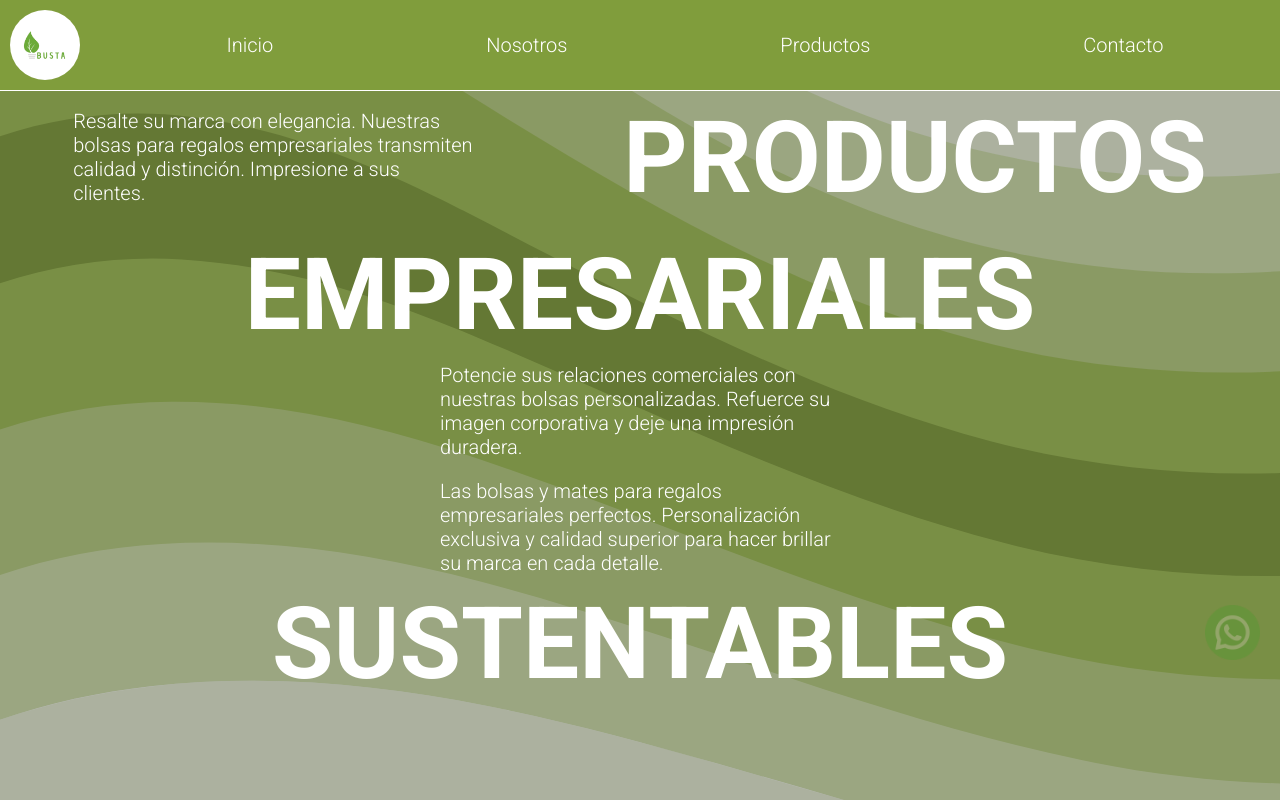
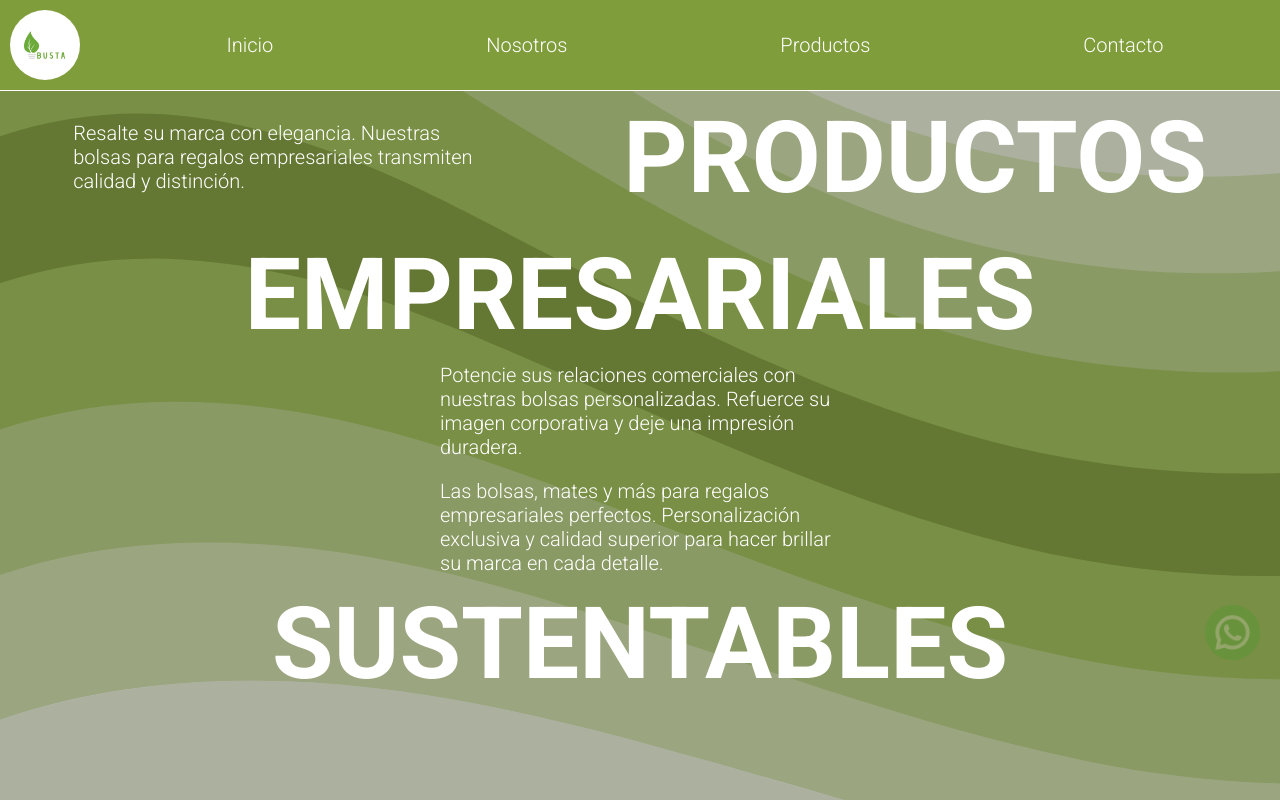
Before and after one commit to Correeee/fabrica-de-bolsas, a React (Create React App) app: page / in a window 1280 px wide. Shown: the top 802 px of the page. Built offline with nearby package versions, Linux system fonts and the light colour scheme.

Commit message:
home prhases

```diff
--- a/src/pages/home/home.jsx
+++ b/src/pages/home/home.jsx
@@ -1,9 +1,8 @@
 import React from 'react'
 import './style.css'
-import logo from '../../images/logo.png'
+import logo from '../../images/data/logo-busta.png'
 
 const Home = () => {
-
 
 
     return (
@@ -11,7 +10,7 @@ const Home = () => {
             <div className='home__container'>
                 <div className='home__part1'>
                     <div className='home__text'>
-                        Resalte su marca con elegancia. Nuestras bolsas para regalos empresariales transmiten calidad y distinción. Impresione a sus clientes.
+                        Resalte su marca con elegancia. Nuestras bolsas para regalos empresariales transmiten calidad y distinción.
                     </div>
                     <div className='home__bigText'>
                         PRODUCTOS
@@ -30,7 +29,7 @@ const Home = () => {
                 </div>
                 <div className='home__part3'>
                     <div className='home__text'>
-                        Las bolsas y mates para regalos empresariales perfectos. Personalización exclusiva y calidad superior para hacer brillar su marca en cada detalle.
+                        Las bolsas, mates y más para regalos empresariales perfectos. Personalización exclusiva y calidad superior para hacer brillar su marca en cada detalle.
                     </div>
                     <div className='home__bigText home__bigText-noResponsive'>
                         SUSTENTABLES
--- a/src/pages/home/style.css
+++ b/src/pages/home/style.css
@@ -65,7 +65,7 @@
     height: 60rem;
     z-index: 0;
     filter: drop-shadow(10px 10px 2px var(--color-text));
-    opacity: 0.4;
+    /* opacity: 0.4; */
 }
 
 .home__bigText-responsive {
```
